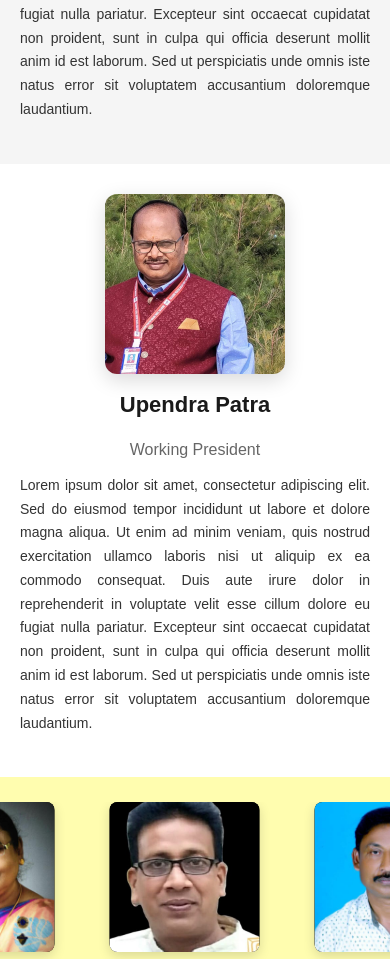
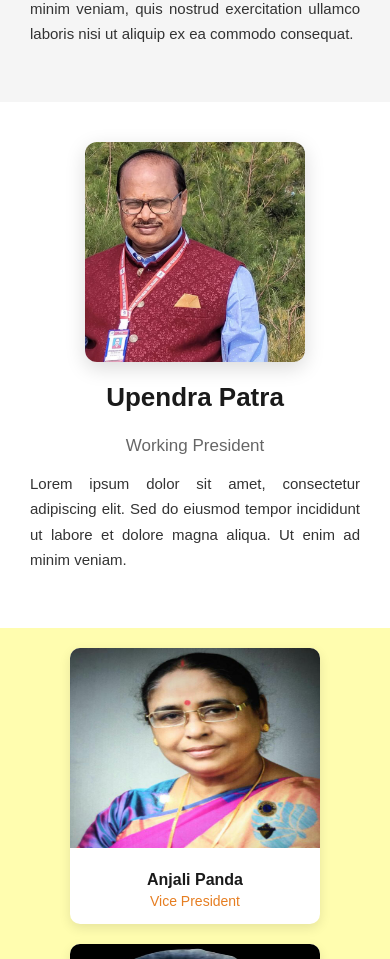
Before and after one commit to rajat-gith/jaukandhei-frontend, a React (Create React App) app: page / in a window 390 px wide. Shown: the part 1041-2000 px from the top of the page. Built offline with nearby package versions, Linux system fonts and the light colour scheme.

Commit message:
updated style changes

```diff
--- a/src/Mycomponents/Info.js
+++ b/src/Mycomponents/Info.js
@@ -7,38 +7,41 @@ const featuredData = [
         name: 'Subhasini Jena',
         position: 'President',
         message:
-            'Lorem ipsum dolor sit amet, consectetur adipiscing elit. Sed do eiusmod tempor incididunt ut labore et dolore magna aliqua. Ut enim ad minim veniam, quis nostrud exercitation ullamco laboris nisi ut aliquip ex ea commodo consequat. Duis aute irure dolor in reprehenderit in voluptate velit esse cillum dolore eu fugiat nulla pariatur. Excepteur sint occaecat cupidatat non proident, sunt in culpa qui officia deserunt mollit anim id est laborum. Sed ut perspiciatis unde omnis iste natus error sit voluptatem accusantium doloremque laudantium.',
+            'Lorem ipsum dolor sit amet, consectetur adipiscing elit. Sed do eiusmod tempor incididunt ut labore et dolore magna aliqua. Ut enim ad minim veniam, quis nostrud exercitation ullamco laboris nisi ut aliquip ex ea commodo consequat.',
     },
     {
         image: '/info/Upendra Patra Working president.jpeg',
         name: 'Upendra Patra',
         position: 'Working President',
-        message: 'Lorem ipsum dolor sit amet, consectetur adipiscing elit. Sed do eiusmod tempor incididunt ut labore et dolore magna aliqua. Ut enim ad minim veniam, quis nostrud exercitation ullamco laboris nisi ut aliquip ex ea commodo consequat. Duis aute irure dolor in reprehenderit in voluptate velit esse cillum dolore eu fugiat nulla pariatur. Excepteur sint occaecat cupidatat non proident, sunt in culpa qui officia deserunt mollit anim id est laborum. Sed ut perspiciatis unde omnis iste natus error sit voluptatem accusantium doloremque laudantium.',
+        message:
+            'Lorem ipsum dolor sit amet, consectetur adipiscing elit. Sed do eiusmod tempor incididunt ut labore et dolore magna aliqua. Ut enim ad minim veniam.',
     },
 ];
 
 const infoData = [
     {
         image: '/info/Anjali Panda Vice-President.jpeg',
-        content: 'Anjali Panda Vice President',
+        content: 'Anjali Panda',
+        post: 'Vice President',
     },
     {
         image: '/info/Raghunath_Lenka_Asst_Secretary.jpeg',
-        content: 'Raghunath Lenka Assistant Secretary',
+        content: 'Raghunath Lenka',
+        post: 'Assistant Secretary',
     },
     {
         image: '/info/Rajesh_Giri_Asst_Secretary.jpeg',
-        content: 'Rajesh Giri Assistant Secretary',
+        content: 'Rajesh Giri',
+        post: 'Assistant Secretary',
     },
     {
         image: '/info/Byomanath Rath Cashier.jpeg',
-        content: 'Byomanath Rath Cashier',
+        content: 'Byomanath Rath',
+        post: 'Cashier',
     },
 ];
 
 function Info() {
-    const duplicatedData = [...infoData, ...infoData];
-
     return (
         <div className="info-main-wrapper">
             {/* Featured Sections */}
@@ -46,7 +49,11 @@ function Info() {
                 <div key={index} className="info-featured-section">
                     <div className="info-featured-wrapper">
                         <div className="info-featured-image-box">
-                            <img src={person.image} alt={person.name} className="info-featured-image" />
+                            <img
+                                src={person.image}
+                                alt={person.name}
+                                className="info-featured-image"
+                            />
                         </div>
                         <div className="info-featured-header">
                             <h3 className="info-featured-name">{person.name}</h3>
@@ -57,26 +64,19 @@ function Info() {
                 </div>
             ))}
 
-            {/* Scrolling Marquee Section */}
-            <div className="info-container">
-                <div className="info-scroll-wrapper">
-                    <div className="info-scroll-content">
-                        {duplicatedData.map((item, index) => (
-                            <div key={index} className="info-item">
-                                <div className="info-square-box">
-                                    <img
-                                        src={item.image}
-                                        alt={item.content}
-                                        className="info-image"
-                                    />
-                                </div>
-                                <div className="info-text-content">
-                                    <p>{item.content}</p>
-                                </div>
-                            </div>
-                        ))}
+            {/* Fixed Grid Section for 4 Members */}
+            <div className="info-fixed-container">
+                {infoData.map((item, index) => (
+                    <div key={index} className="info-card">
+                        <div className="info-card-image-box">
+                            <img src={item.image} alt={item.content} className="info-card-image" />
+                        </div>
+                        <div className="info-card-text">
+                            <p className="info-card-name">{item.content}</p>
+                            <p className="info-card-post">{item.post}</p>
+                        </div>
                     </div>
-                </div>
+                ))}
             </div>
         </div>
     );
--- a/src/Mycomponents/styles/Body1.css
+++ b/src/Mycomponents/styles/Body1.css
@@ -44,9 +44,15 @@ body {
     border-radius: 5px;
 }
 
-.intro-text h2 {
+/* UPDATED SPAN STYLE */
+.intro-text span {
+    display: inline-block;
     color: #e67e22;
     margin-bottom: 15px;
+    font-size: 2rem; /* Base size */
+    font-weight: 600;
+    letter-spacing: 0.5px;
+    text-transform: uppercase;
 }
 
 .intro-text p {
@@ -131,8 +137,8 @@ body {
         font-size: 48px;
     }
 
-    .intro-text h2 {
-        font-size: 20px;
+    .intro-text span {
+        font-size: 1.6rem; /* Adjusted for medium screens */
     }
 
     .intro-text p {
@@ -170,6 +176,11 @@ body {
         font-size: 18px;
     }
 
+    .intro-text span {
+        font-size: 1.3rem; /* Tablet-friendly */
+        margin-bottom: 10px;
+    }
+
     .intro-text p {
         font-size: 13px;
     }
@@ -204,12 +215,19 @@ body {
     .intro-section {
         padding: 80px 10px 0px 10px;
     }
+
     .intro-text h1 {
         font-size: 24px;
     }
 
     .intro-text h2 {
         font-size: 16px;
+    }
+
+    .intro-text span {
+        font-size: 1rem; /* Smaller phones */
+        margin-bottom: 8px;
+        letter-spacing: 0.3px;
     }
 
     .intro-text p {
--- a/src/Mycomponents/styles/Info.css
+++ b/src/Mycomponents/styles/Info.css
@@ -70,109 +70,78 @@
 }
 
 /* ==========================
-   SCROLLING MARQUEE SECTION
+   FIXED GRID SECTION
    ========================== */
-.info-container {
+.info-fixed-container {
     width: 100%;
     background: rgba(255, 253, 162, 0.85);
-    backdrop-filter: blur(10px);
-    -webkit-backdrop-filter: blur(10px);
-    padding: 40px 0;
+    display: grid;
+    grid-template-columns: repeat(4, 1fr);
+    gap: 40px;
+    padding: 50px 80px;
+    justify-items: center;
+    box-sizing: border-box;
+}
+
+.info-card {
+    background: #fff;
+    border-radius: 10px;
+    box-shadow: 0 4px 12px rgba(0, 0, 0, 0.1);
+    overflow: hidden;
+    width: 100%;
+    max-width: 250px;
+    text-align: center;
+    transition: transform 0.3s ease, box-shadow 0.3s ease;
+}
+
+.info-card:hover {
+    transform: translateY(-8px);
+    box-shadow: 0 8px 20px rgba(0, 0, 0, 0.2);
+}
+
+.info-card-image-box {
+    width: 100%;
+    height: 250px;
     overflow: hidden;
 }
 
-.info-scroll-wrapper {
-    width: 100%;
-    overflow: hidden;
-}
-
-.info-scroll-content {
-    display: flex;
-    gap: 40px;
-    animation: scroll 20s linear infinite;
-    width: fit-content;
-}
-
-/* ==========================
-   INFO ITEMS
-   ========================== */
-.info-item {
-    display: flex;
-    flex-direction: column;
-    align-items: center;
-    gap: 15px;
-    flex: 0 0 auto;
-}
-
-.info-square-box {
-    width: 250px;
-    height: 250px;
-    background: #000;
-    border-radius: 8px;
-    overflow: hidden;
-    box-shadow: 0 4px 12px rgba(0, 0, 0, 0.15);
-}
-
-.info-image {
+.info-card-image {
     width: 100%;
     height: 100%;
-    object-fit: cover;
+    object-fit: cover contain;
     display: block;
 }
 
-.info-text-content {
-    text-align: center;
-    width: 280px;
+.info-card-text {
+    padding: 15px;
 }
 
-.info-text-content p {
-    font-size: 16px;
-    font-weight: 600;
-    margin: 0;
-    color: #000;
-    line-height: 1.4;
+.info-card-name {
+    font-size: 18px;
+    font-weight: 700;
+    margin: 8px 0 4px;
+    color: #1a1a1a;
 }
 
-/* ==========================
-   ANIMATION
-   ========================== */
-@keyframes scroll {
-    0% {
-        transform: translateX(0);
-    }
-    100% {
-        transform: translateX(-50%);
-    }
+.info-card-post {
+    font-size: 15px;
+    font-weight: 500;
+    color: #e67e22;
+    margin: 0;
 }
 
 /* ==========================
    RESPONSIVE DESIGN
    ========================== */
 @media (max-width: 1024px) {
-    .info-featured-section {
+    .info-fixed-container {
+        grid-template-columns: repeat(2, 1fr);
+        gap: 30px;
         padding: 40px 50px;
     }
 
-    .info-featured-wrapper {
-        gap: 25px;
-        margin-bottom: 18px;
-    }
-
-    .info-featured-image-box {
-        width: 250px;
-        height: 250px;
-    }
-
-    .info-featured-name {
-        font-size: 28px;
-    }
-
-    .info-featured-position {
-        font-size: 18px;
-    }
-
-    .info-featured-message {
-        font-size: 16px;
+    .info-card-image-box {
+        height: 220px;
     }
 }
 
@@ -209,125 +178,37 @@
         font-size: 15px;
     }
 
-    .info-container {
-        padding: 30px 0;
+    .info-fixed-container {
+        grid-template-columns: repeat(2, 1fr);
+        gap: 25px;
+        padding: 30px 20px;
     }
 
-    .info-scroll-content {
-        gap: 30px;
-        animation: scroll 15s linear infinite;
-    }
-
-    .info-square-box {
-        width: 220px;
-        height: 220px;
-    }
-
-    .info-text-content {
-        width: 220px;
-    }
-
-    .info-text-content p {
-        font-size: 15px;
+    .info-card {
+        max-width: 220px;
     }
 }
 
 @media (max-width: 480px) {
-    .info-featured-section {
-        padding: 30px 20px;
+    .info-fixed-container {
+        grid-template-columns: 1fr;
+        gap: 20px;
+        padding: 20px 15px;
     }
 
-    .info-featured-wrapper {
-        gap: 18px;
-        margin-bottom: 12px;
+    .info-card {
+        max-width: 250px;
     }
 
-    .info-featured-image-box {
-        width: 180px;
-        height: 180px;
+    .info-card-image-box {
+        height: 200px;
     }
 
-    .info-featured-name {
-        font-size: 22px;
-    }
-
-    .info-featured-position {
+    .info-card-name {
         font-size: 16px;
     }
 
-    .info-featured-message {
-        font-size: 14px;
-    }
-
-    .info-container {
-        padding: 25px 0;
-    }
-
-    .info-scroll-content {
-        gap: 25px;
-        animation: scroll 12s linear infinite;
-    }
-
-    .info-square-box {
-        width: 150px;
-        height: 150px;
-    }
-
-    .info-text-content {
-        width: 180px;
-    }
-
-    .info-text-content p {
+    .info-card-post {
         font-size: 14px;
     }
 }
-
-@media (max-width: 360px) {
-    .info-featured-section {
-        padding: 25px 15px;
-    }
-
-    .info-featured-wrapper {
-        gap: 15px;
-        margin-bottom: 10px;
-    }
-
-    .info-featured-image-box {
-        width: 150px;
-        height: 150px;
-    }
-
-    .info-featured-name {
-        font-size: 20px;
-    }
-
-    .info-featured-position {
-        font-size: 15px;
-    }
-
-    .info-featured-message {
-        font-size: 13px;
-    }
-
-    .info-container {
-        padding: 20px 0;
-    }
-
-    .info-scroll-content {
-        gap: 20px;
-        animation: scroll 10s linear infinite;
-    }
-
-    .info-square-box {
-        width: 150px;
-        height: 150px;
-    }
-
-    .info-text-content {
-        width: 150px;
-    }
-
-    .info-text-content p {
-        font-size: 13px;
-    }
-}
```
Also changed, not shown: src/Mycomponents/Body1.js (+5 -8 lines), src/Mycomponents/styles/Programs.css (+43 -27 lines).
